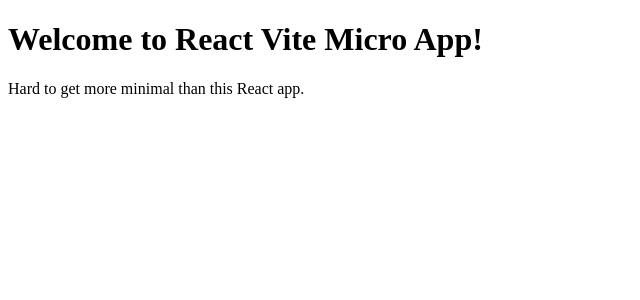
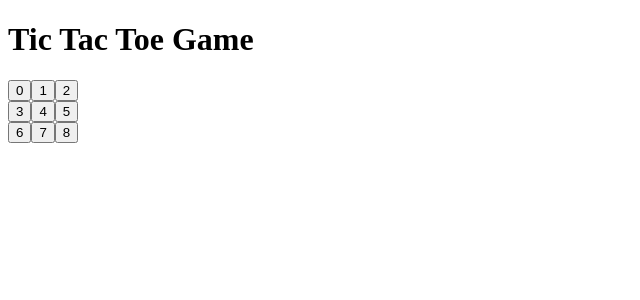
Before and after one commit to HARSHCHITTORA/TicTacToe-game, a React (Vite) app: page / in a window 1280 px wide. Shown: the top 300 px of the page, without its empty margins (0-640 px from the left). Built offline with nearby package versions, Linux system fonts and the light colour scheme.

Commit message:
components and props

```diff
--- a/index.html
+++ b/index.html
@@ -2,6 +2,7 @@
 <html>
   <head>
     <title>React Vite Micro App</title>
+
   </head>
   <body>
     <div id="root"></div>
--- a/src/App.jsx
+++ b/src/App.jsx
@@ -1,10 +1,10 @@
 import React from "react";
-
+import Board from "./components/Board";
 const App =()=>{
    return(
   <>
-    <h1>Welcome to React Vite Micro App!</h1>
-    <p>Hard to get more minimal than this React app.</p>
+    <h1>Tic Tac Toe Game </h1>
+    <Board/>
   </>
 
    )
--- /dev/null
+++ b/src/components/Board.jsx
@@ -0,0 +1,25 @@
+import React from 'react'
+import Square from './Square'
+const Board = () => {
+  return (
+    <div>
+        <div>
+            <Square value={0} />
+            <Square value={1}/>
+            <Square value={2}/>
+        </div>
+        <div>
+        <Square value={3}/>
+        <Square value={4}/>
+        <Square value={5}/>
+        </div>
+        <div>
+        <Square value={6}/>
+        <Square value={7}/>
+        <Square value={8}/>
+        </div>
+    </div>
+  )
+}
+
+export default Board
--- /dev/null
+++ b/src/components/Square.jsx
@@ -0,0 +1,9 @@
+import React from 'react'
+
+function square(props) {
+  return (
+    <button type='button'>{props.value}</button>
+  )
+}
+
+export default square
```
